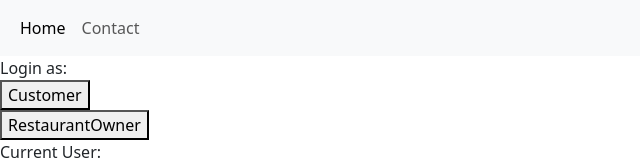
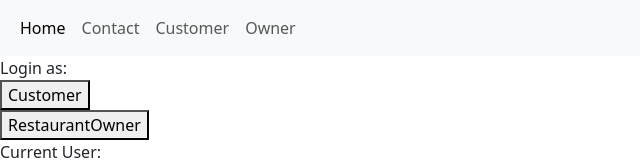
Before and after one commit to NukriSh/DineZone, an Angular app: page /home in a window 1280 px wide. Shown: the top 160 px of the page, without its empty margins (0-640 px from the left). Built offline with nearby package versions, Linux system fonts and the light colour scheme.

Commit message:
add cutomer and owner to navbar

```diff
--- a/src/app/app.component.html
+++ b/src/app/app.component.html
@@ -8,6 +8,12 @@
             </li>
             <li class="nav-item">
             <a class="nav-link" routerLinkActive="active" routerLink="/contact">Contact</a>
+            </li>
+            <li class="nav-item">
+                <a class="nav-link" routerLinkActive="active" routerLink="/customer">Customer</a>
+            </li>
+            <li class="nav-item">
+                <a class="nav-link" routerLinkActive="active" routerLink="/owner">Owner</a>
             </li>
         </ul>
         </div>
@@ -33,4 +39,6 @@
 
 <router-outlet />
 <br/>
-<button (click)="goToContact()">Help</button>
+<div>
+    <button (click)="goToContact()">Help</button>
+</div>
```
